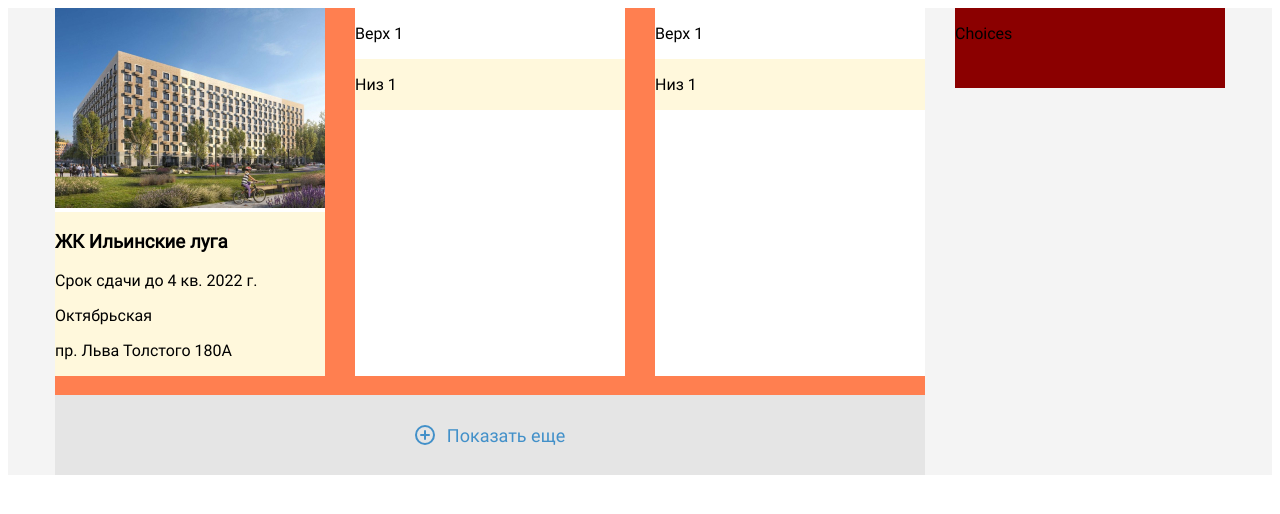
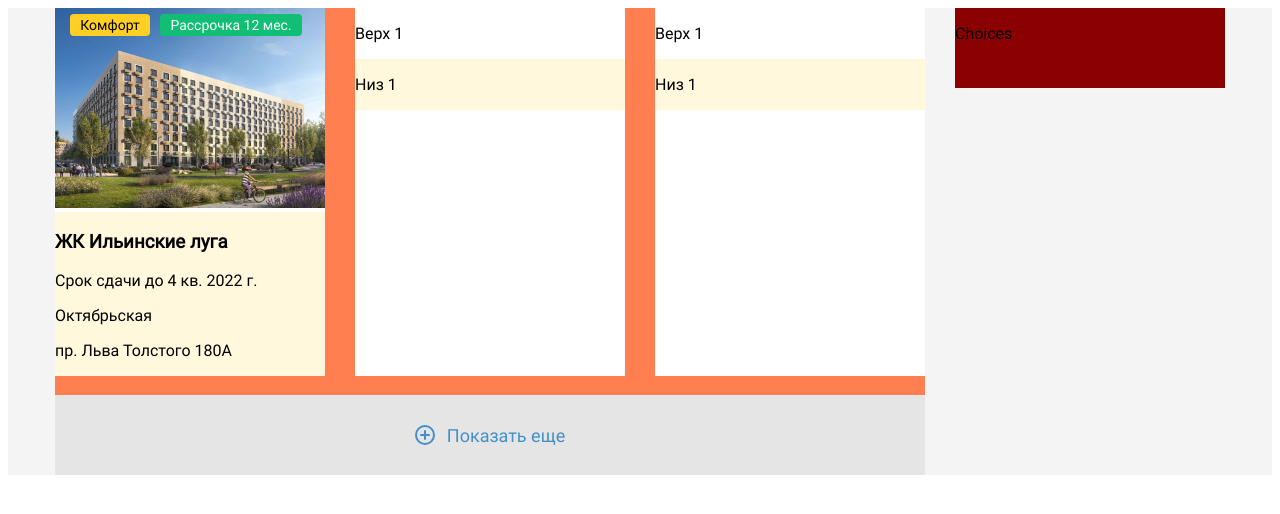
Before and after one commit to MiDmiS/FirstTestLayout, a plain HTML site: page index.html in a window 1280 px wide. Drawn offline with Linux system fonts and the light colour scheme.

Commit message:
Modified

```diff
--- /dev/null
+++ b/css/buttons.css
@@ -0,0 +1,49 @@
+/* Стиль для кнопки "Показать еще" */
+.showMore {
+    background-color: #E5E5E5;
+    align-items: center;
+    Border: none;
+    height: 80px;
+    margin: -11px 15px 0 15px;
+    font-size: 18px;
+    color: #4290C9;
+    width: 100%;
+}
+.showMore:hover {
+    background-color: #d2d2d2;
+}
+
+/* Стили для кнопок "Комфорт" и "Рассрочка" */
+
+.estType, .finCond {
+    position: absolute;
+    font-weight: normal;
+    font-size: 14px;
+    line-height: 16.41px;
+    border-radius: 4px;
+    border: none;
+    height: 22px;
+}
+
+.estType {
+    width: 80px;
+    background: #FFCF26;
+    left: 5.56%;
+    right: 64.81%;
+    top: 2.99%;
+    bottom: 90.42%;
+}
+
+.finCond {
+    width: 142px;
+    background: #11BE75;
+    left: 38.89%;
+    right: 8.52%;
+    top: 2.99%;
+    bottom: 90.42%;
+    color: #FFFFFF;
+}
+
+.finCond:hover, .estType:hover {
+    background: transparent;
+}
--- a/css/crossicon.css
+++ b/css/crossicon.css
@@ -1,3 +1,5 @@
+/* Отрисовка иконки "Крестик в круге" */
+
 .circle {
     position: relative;
     width: 20px;
--- a/css/styles.css
+++ b/css/styles.css
@@ -1,4 +1,5 @@
 @import url("crossicon.css");
+@import url("buttons.css");
 
 @font-face {
     font-family: "RobotoRegular";
@@ -43,27 +44,13 @@
 }
 
 .adBoxTop {
+    position: relative;
     width: 270px;
-
 }
 
 .adBoxLow {
     align-self: stretch;
     background: cornsilk;
-}
-
-.showMore {
-    background-color: #E5E5E5;
-    align-items: center;
-    Border: none;
-    height: 80px;
-    margin: -11px 15px 0 15px;
-    font-size: 18px;
-    color: #4290C9;
-    width: 100%;
-}
-.showMore:hover {
-    background-color: #d2d2d2;
 }
 
 .iconPos {
--- a/index.html
+++ b/index.html
@@ -17,6 +17,8 @@
                     <div class="wrapAdBox">
                         <div class="adBoxTop">
                             <img src="assets/images/img.jpg" alt="Area Picture">
+                            <button class="estType">Комфорт</button>
+                            <button class="finCond">Рассрочка 12 мес.</button>
                         </div>
                         <div class="adBoxLow">
                             <h3>ЖК Ильинские луга</h3>
```
